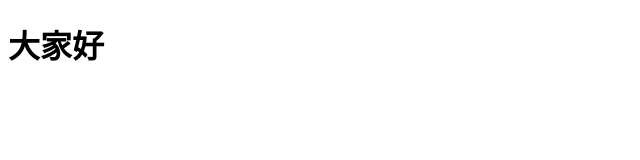
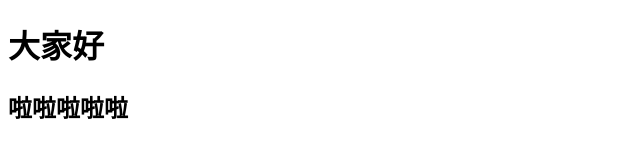
Before and after one commit to vipjue/test0408, a plain HTML site: page index.html in a window 1280 px wide. Shown: the whole page, without its empty margins (0-640 px from the left). Drawn offline with Linux system fonts and the light colour scheme.

Commit message:
“我的第二次提交

```diff
--- a/index.html
+++ b/index.html
@@ -8,5 +8,6 @@
 </head>
 <body>
     <h1>大家好</h1>
+    <h2>啦啦啦啦啦</h2>
 </body>
 </html>
--- /dev/null
+++ b/index.js
@@ -0,0 +1 @@
+console.log(1)
```
Also changed, not shown: a.txt (added).
